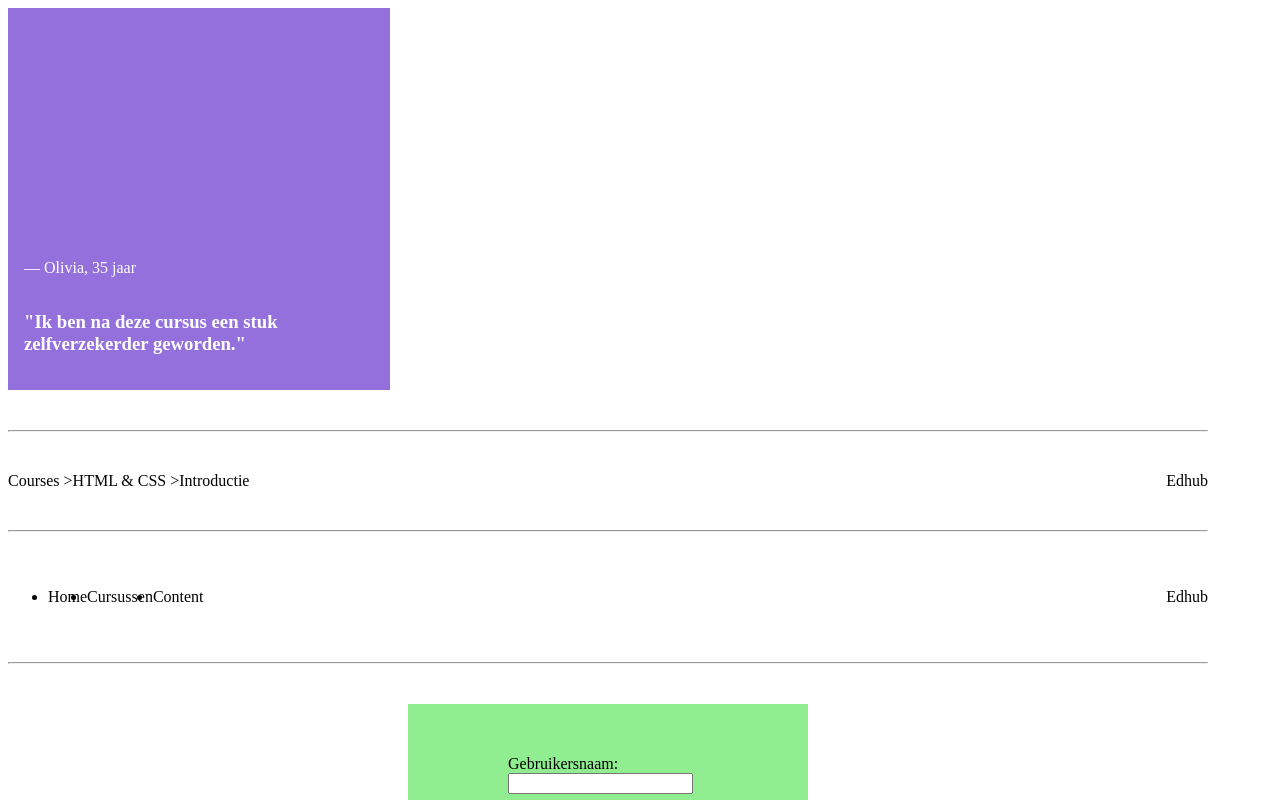
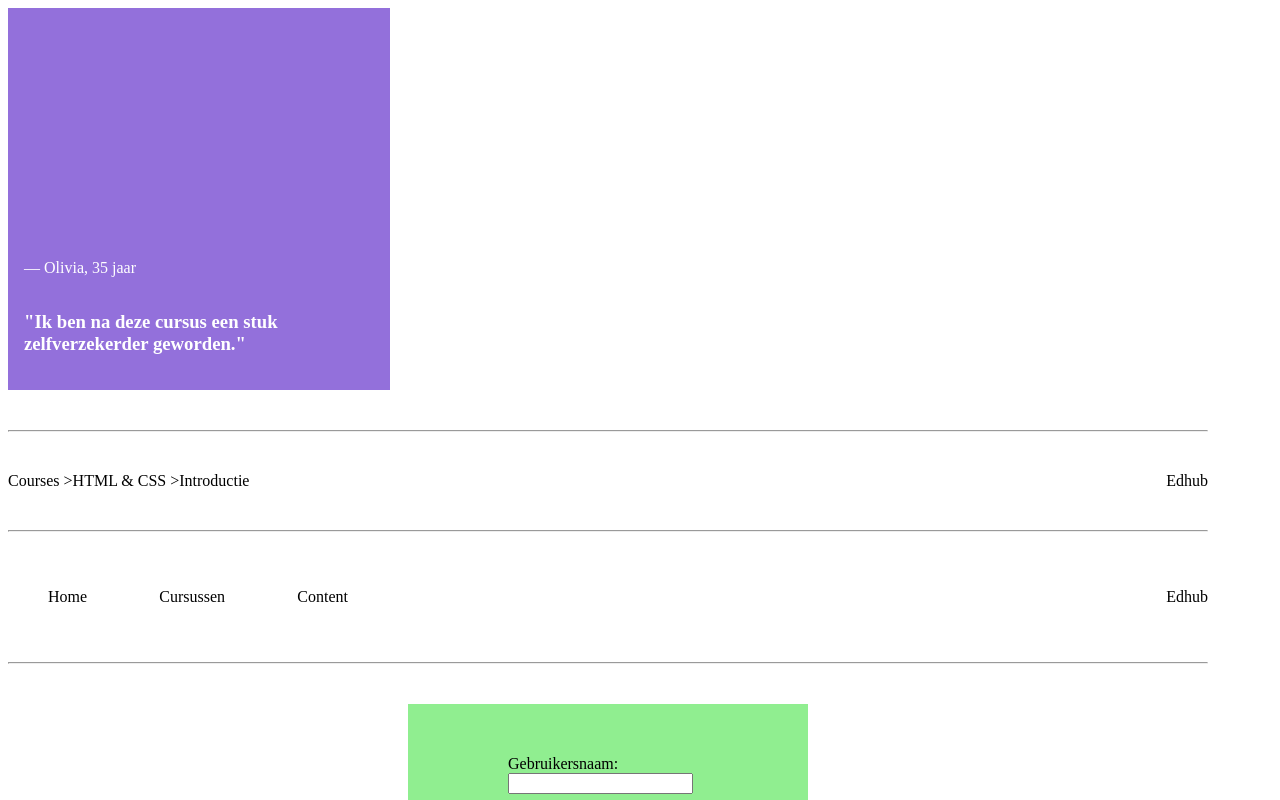
Before and after one commit to SanderVerpalen/Opdrachten-css, a plain HTML site: page opdracht-2/index.html in a window 1280 px wide. Shown: the top 800 px of the page. Drawn offline with Linux system fonts and the light colour scheme.

Commit message:
Final check

```diff
--- a/opdracht-2/styles.css
+++ b/opdracht-2/styles.css
@@ -17,15 +17,18 @@
 }
 
 .three ul{
+    list-style-type: none;
     display: flex;
-    align-items: center;
-    justify-content: space-around;
+    justify-content: space-between;
+    flex-grow: 0;
+    flex-shrink: 0;
+    flex-basis: 300px;
 }
 
 .three {
     display: flex;
+    justify-content: space-between;
     align-items: center;
-    justify-content: space-between;
 }
 
 div{
```
